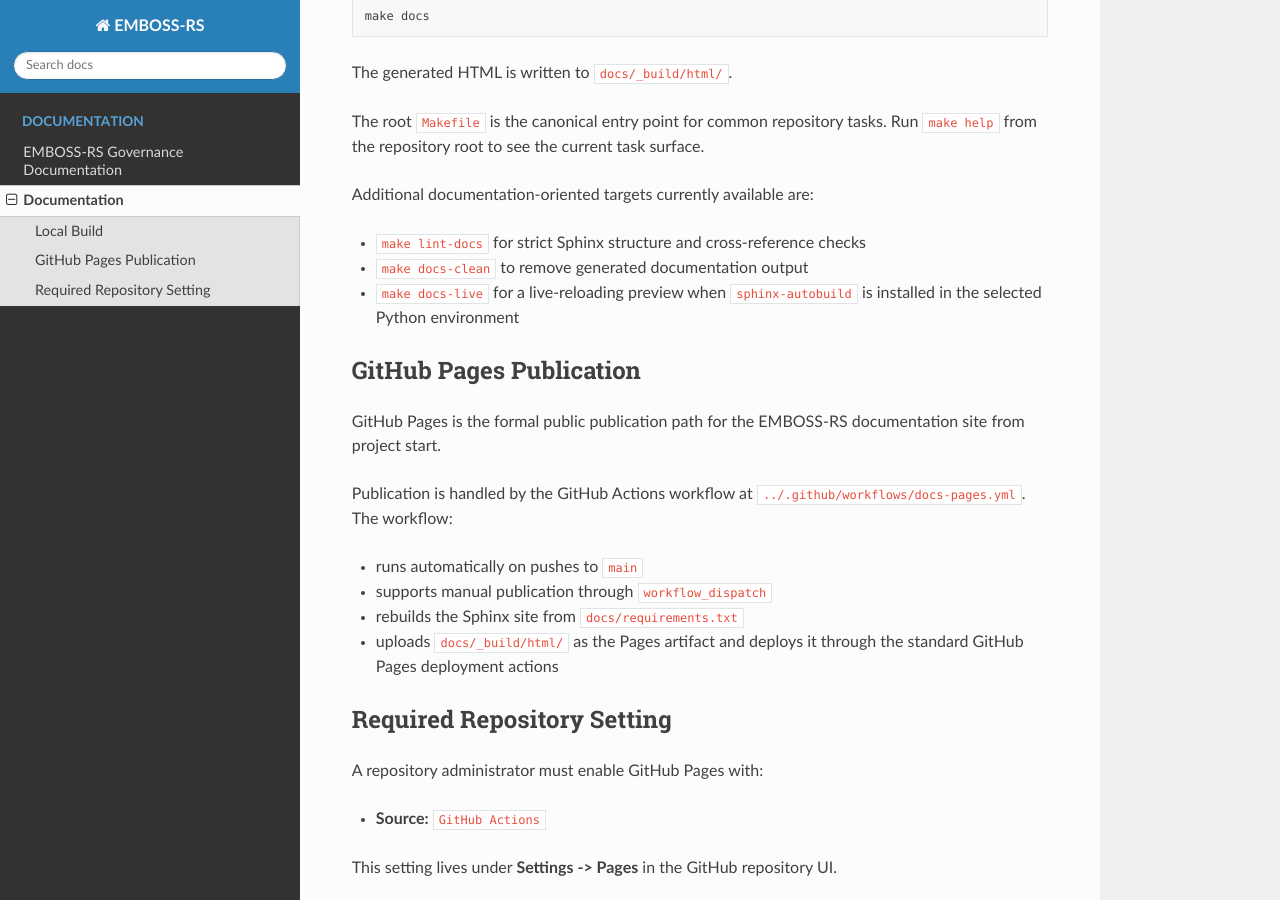
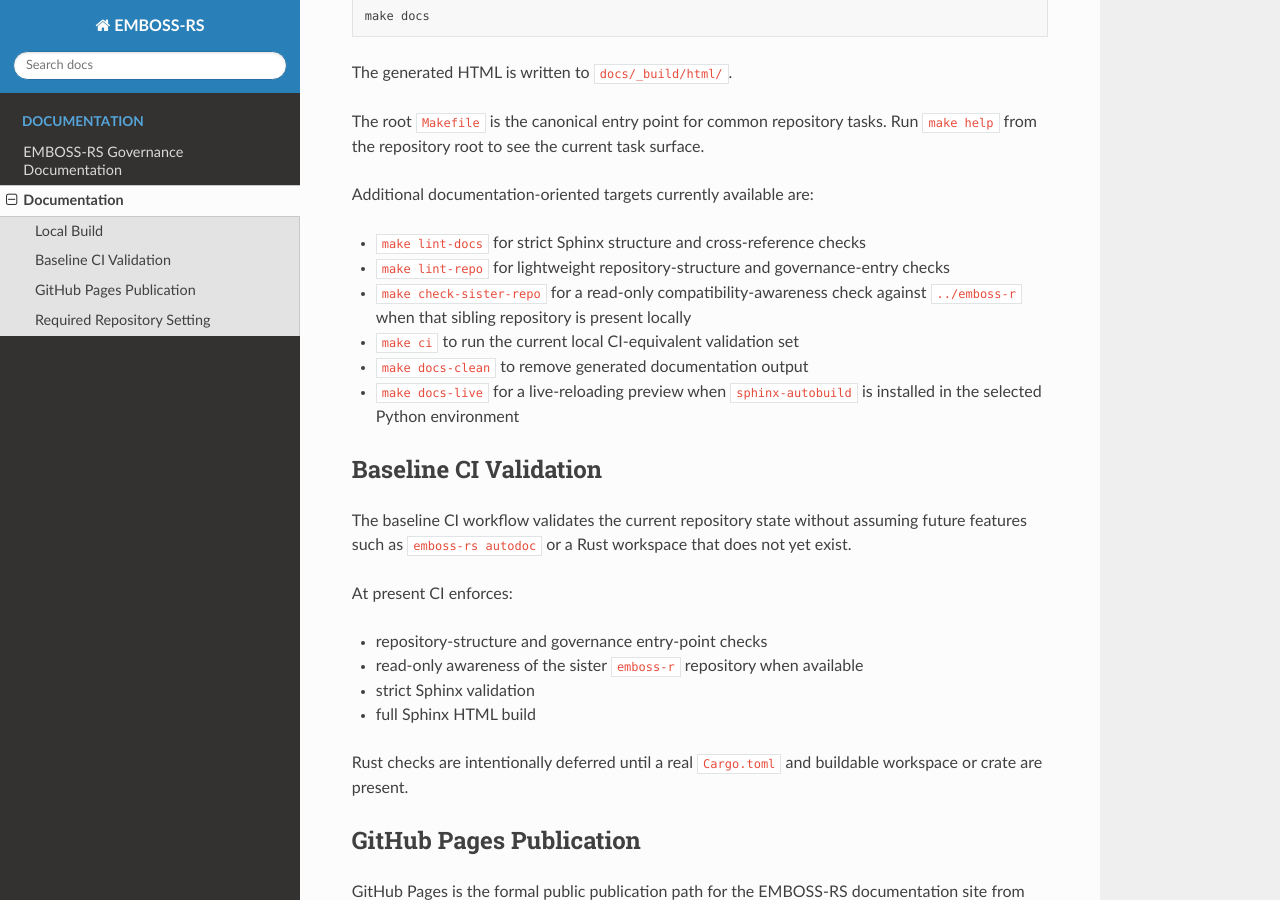
Before and after one commit to sagrudd/epithema, a Sphinx documentation site: the page built from docs/README.md, in a window 1280 px wide and 900 px high, scrolled down 528 px. Built offline with Sphinx 7.4.7 and the Read the Docs theme 3.1.0, drawn with Linux system fonts in a browser that asks for light colours.

Commit message:
ci: add baseline validation for docs and repository checks

```diff
--- a/docs/README.md
+++ b/docs/README.md
@@ -29,9 +29,29 @@
 Additional documentation-oriented targets currently available are:
 
 - `make lint-docs` for strict Sphinx structure and cross-reference checks
+- `make lint-repo` for lightweight repository-structure and governance-entry checks
+- `make check-sister-repo` for a read-only compatibility-awareness check against
+  `../emboss-r` when that sibling repository is present locally
+- `make ci` to run the current local CI-equivalent validation set
 - `make docs-clean` to remove generated documentation output
 - `make docs-live` for a live-reloading preview when `sphinx-autobuild` is
   installed in the selected Python environment
+
+## Baseline CI Validation
+
+The baseline CI workflow validates the current repository state without assuming
+future features such as `emboss-rs autodoc` or a Rust workspace that does not
+yet exist.
+
+At present CI enforces:
+
+- repository-structure and governance entry-point checks
+- read-only awareness of the sister `emboss-r` repository when available
+- strict Sphinx validation
+- full Sphinx HTML build
+
+Rust checks are intentionally deferred until a real `Cargo.toml` and buildable
+workspace or crate are present.
 
 ## GitHub Pages Publication
 
```
Also changed, not shown: 2 other files.
